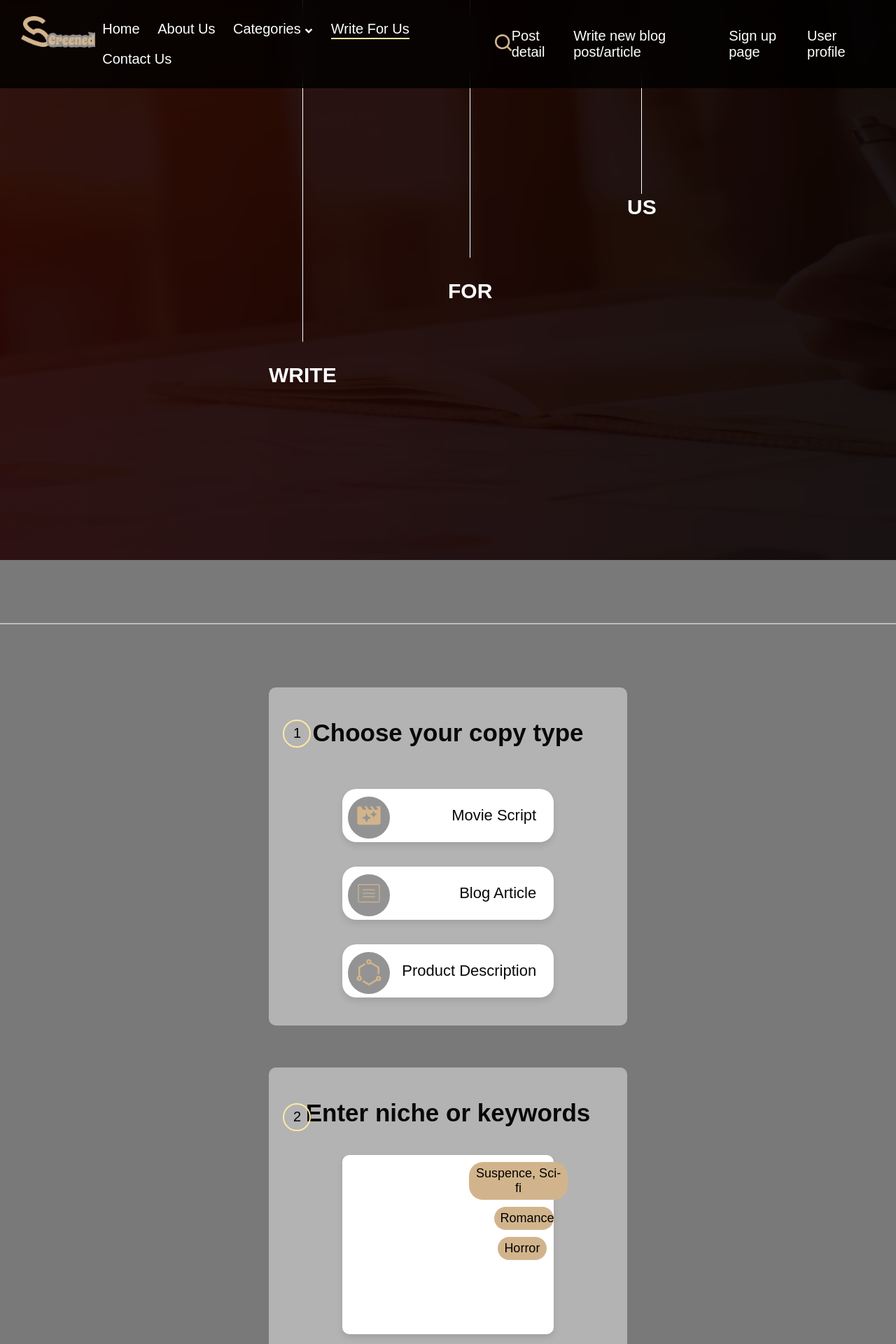
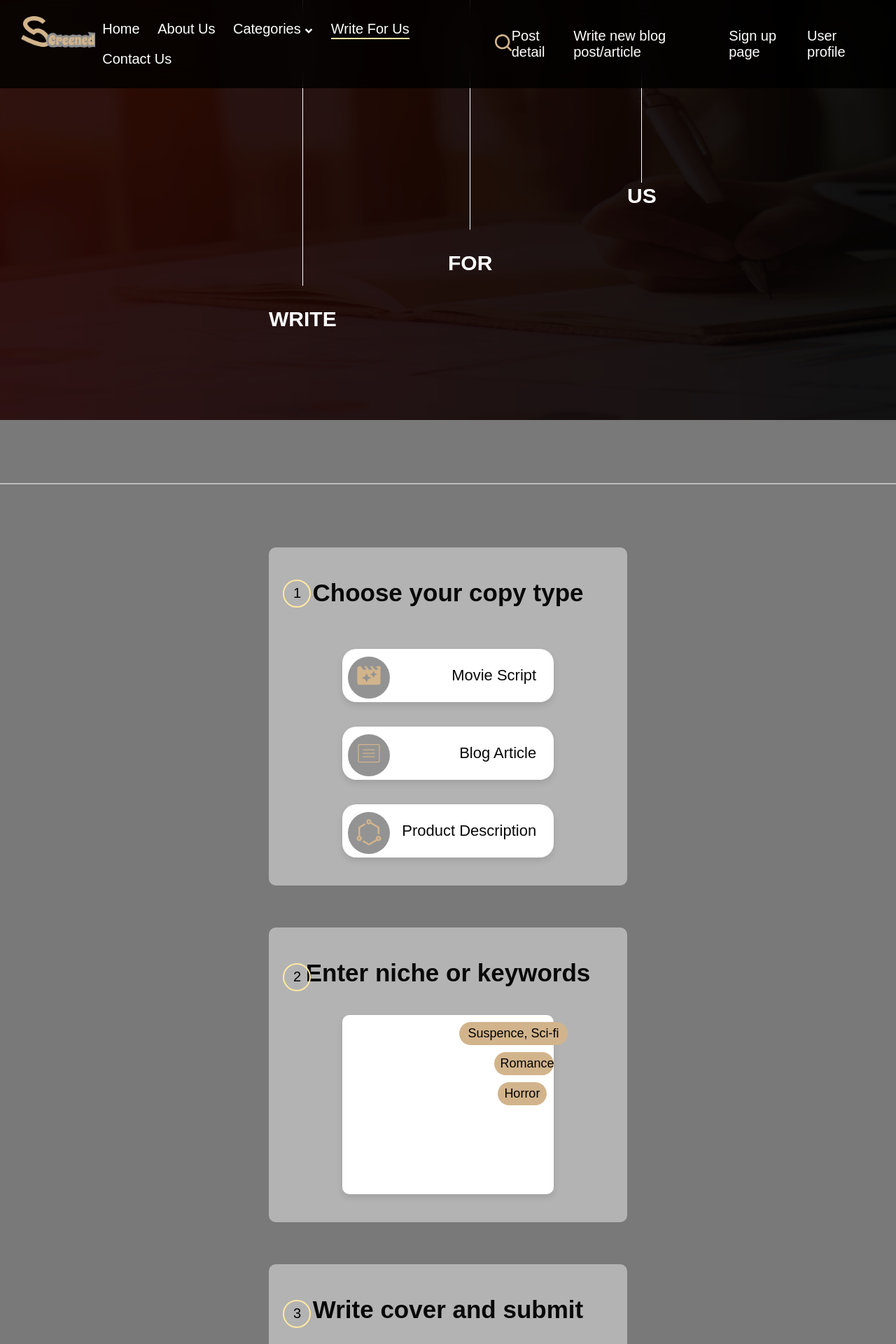
Before and after one commit to Jozz77/Screened-Movie-Blog, a Django app: page /write/ in a window 1280 px wide. Shown: the top 1920 px of the page at 70% size. Run offline with Django 4.2, Linux system fonts and the light colour scheme; some libraries are stand-ins or nearby versions; some web fonts are replaced.

Commit message:
changed hero section height

```diff
--- a/static/css/write_for_us.css
+++ b/static/css/write_for_us.css
@@ -27,7 +27,7 @@ body{
 
 .hero{
   background-color: brown;
-  height: 100vh;
+  height: 75vh;
   background-image: url(../img/hero-bg_write-for-us.png);
   background-repeat: no-repeat;
   background-size: cover;
@@ -35,7 +35,7 @@ body{
 
 .hero .container-1 {
   position: absolute;
-    top: 40%;
+    top: 30%;
     left: 30%;
     display: flex;
     flex-direction: column;
@@ -46,7 +46,7 @@ body{
   }
   .hero .container-2 {
     position: absolute;
-    top: 25%;
+    top: 20%;
     left: 50%;
     display: flex;
     flex-direction: column;
@@ -58,7 +58,7 @@ body{
   }
   .hero .container-3 {
     position: absolute;
-    top: 10%;
+    top: 8%;
     left: 70%;
     display: flex;
     flex-direction: column;
@@ -221,7 +221,7 @@ body{
   border-radius: 20px;
 }
 .suspense{
-  width: 50%;
+  width: 55%;
   align-self: flex-end;
   margin-right: -3rem;
 }
```
